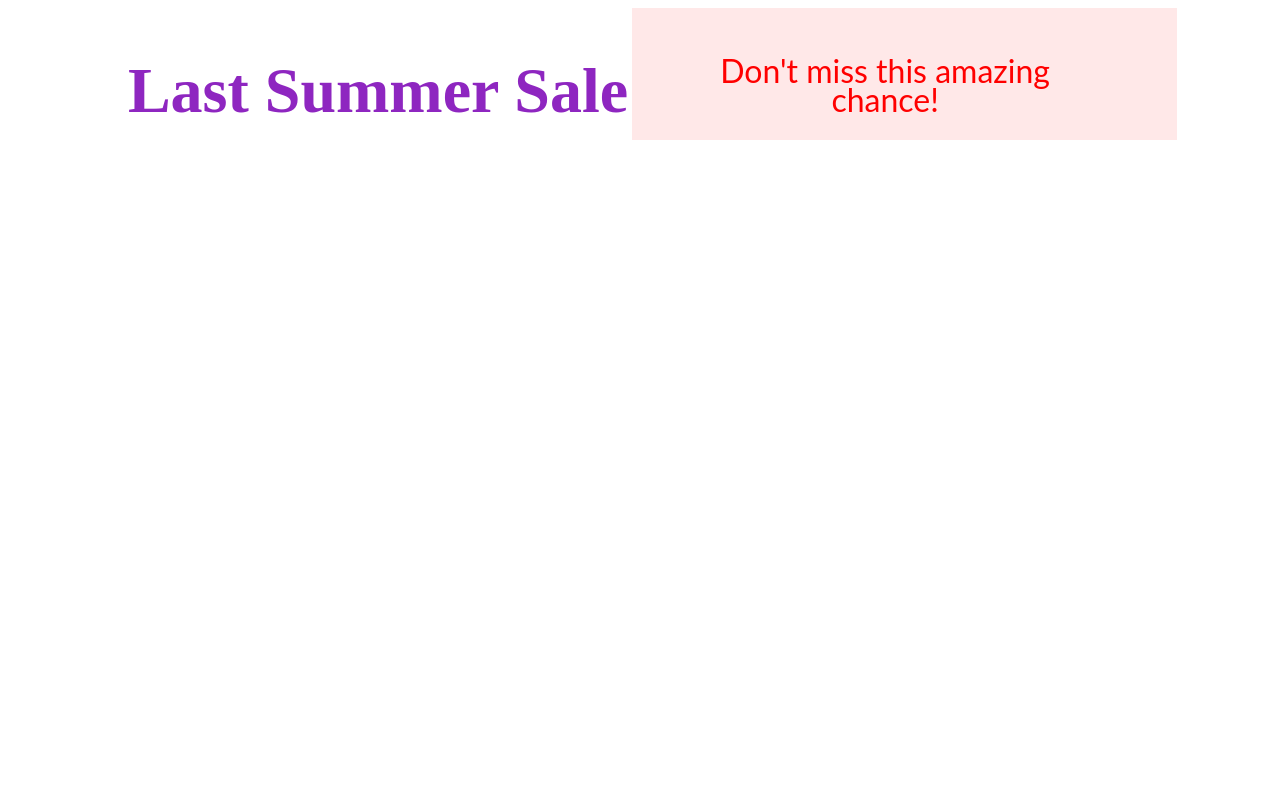
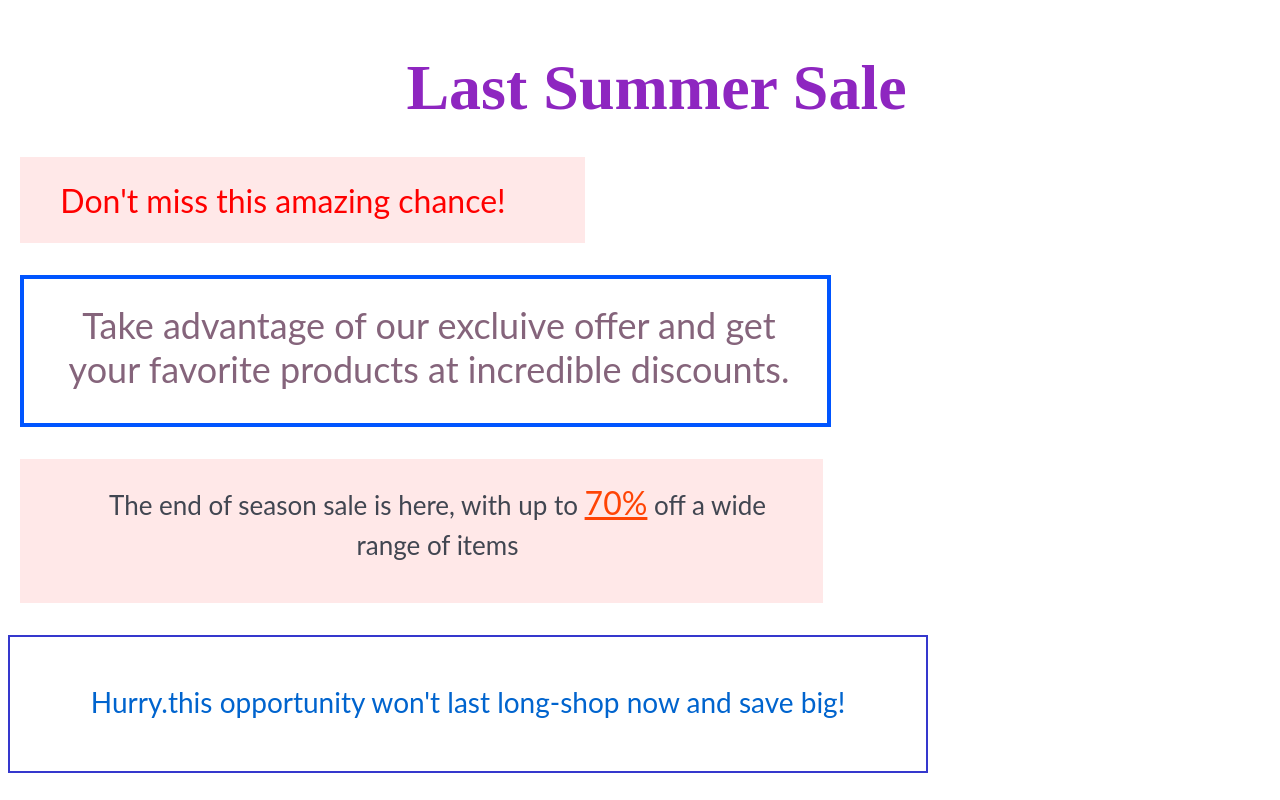
Before and after one commit to plssu/css1-1, a plain HTML site: page index.html in a window 1280 px wide. Shown: the top 800 px of the page. Drawn offline with Linux system fonts and the light colour scheme.

Commit message:
all is done perfectly ! ! !

```diff
--- a/index.html
+++ b/index.html
@@ -15,31 +15,30 @@
     <body>
         <div id="last">
             <h1 id="summerSale">
-                Last Summer sale
+                Last Summer Sale
             </h1>
             <div id="chance">
                 <p id="dontMiss">
                     Don't miss this amazing chance!
                 </p>
             </div>
-            <!-- <div>
-                <p id="Advantage">Take advantage of our excluive offer and get your
+            <div id="take">
+                <p id="advantage">Take advantage of our excluive offer and get your
                     favorite products at incredible discounts.
                 </p>
             </div>
-            <div class="The_end">
-                <p>
-                    The end of season sale is here, with up to 70% off a wide range
+            <div id="theEnd">
+                <p id="season">
+                    The end of season sale is here, with up to <u id="underOne">70%</u> off a wide range
                     of items
                 </p>
             </div>
-            <div>
-                <p id="Hurry">Hurry.this opportunity won't last long-shop now and save big!
+            <div id="Hurry">
+                <p id="opportunity">
+                    Hurry.this opportunity won't last long-shop now and save big!
                 </p>
             </div>
-            <div class="image">
-                <img src="images/sale.png" alt="#">
-            </div>
-        </div> -->
+            <img src="images/sale.png" alt="#">
+        </div>
     </body>
 </html>
--- a/styles/main.css
+++ b/styles/main.css
@@ -1,27 +1,32 @@
 #last {
     display: inline-block;
     text-align: center;
-    margin: 0 auto;
     width: 1289px;
     height: 1243px;
 }
 
 #summerSale {
     display: inline-block;
+    margin-bottom: 32px;
+    margin-left: 208px;
+    margin-right: 200px;
     color: #8E26C0;
     font-family: "JetBrains Mono";
     font-size: 64px;
     font-style: normal;
     font-weight: 800;
     line-height: normal;
-    text-transform: capitalize;
 }
 
 #chance {
     background: #FFE8E8;
-    display: inline-block;
-    width: 465px;
-    padding: 24px 40px;
+    display: block;
+    margin-left: 12px;
+    margin-bottom: 32px;
+    left: 32px;
+    top: 137px;
+    width: 565px;
+    height: 86px;
 }
 
 #dontMiss {
@@ -31,10 +36,106 @@
     margin-left: 40px;
     margin-right: 79px;
     margin-bottom: 24px;
-    height:29px;
-    font-family: Lato;
+    width: 446px;
+    height: 38px;
+    font-family: 'Lato';
     font-size: 32px;
     font-style: normal;
     font-weight: 400;
-    line-height: 29px;
 }
+
+#take {
+    display: block;
+    margin-left: 12px;
+    left: 32px;
+    top: 137px;
+    width: 803px;
+    height: 144px;
+    border: 4px solid #0055FF;
+    margin-bottom: 32px;
+}
+
+#advantage {
+    display: inline-block;
+    margin-top: 24px;
+    margin-left: 40px;
+    margin-right: 40px;
+    margin-bottom: 24px;
+    width: 730px;
+    height: 99px;
+    font-size: 32px;
+    font-style: normal;
+    font-weight: 400;
+    color: #85647B;
+    text-align: center;
+    font-family: 'Lato';
+    font-size: 36px;
+    font-style: 33px;
+    font-weight: 400;
+}
+
+#theEnd {
+    display: block;
+    margin-left: 12px;
+    left: 32px;
+    top: 137px;
+    width: 803px;
+    height: 144px;
+    background-color: #FFE8E8;
+    margin-bottom: 32px;
+}
+
+#season {
+    display: inline-block;
+    color: #414651;
+    text-align: center;
+    margin-top: 24px;
+    margin-left: 72px;
+    margin-right: 40px;
+    font-family: 'Lato';
+    font-size: 26px;
+    font-style: normal;
+    font-weight: 400;
+    line-height: 40px;
+}
+
+#underOne {
+    color: #FF4405;
+    font-family: 'Lato';
+    font-size: 32px;
+    font-style: normal;
+    font-weight: 400;
+}
+
+#Hurry {
+    display: block;
+    padding: 24px 40px;
+    width: 836px;
+    height: 86px;
+    left: 32px;
+    top: 612px;
+    border: 2px solid #3538CD;
+    margin-bottom: 76px;
+}
+
+#opportunity {
+    color: #0064CE;
+    text-align: center;
+    margin-top: 24px;
+    margin-left: 40px;
+    margin-right: 40px;
+    margin-bottom: 24px;
+    font-family: 'Lato';
+    font-size: 28px;
+    font-style: normal;
+    font-weight: 400;
+    line-height: normal;
+}
+
+img {
+    display: block;
+    width: 556px;
+    height: 347px;
+    left: 32px;
+    top: 774px;
+}
```
Also changed, not shown: images/sale.png.
